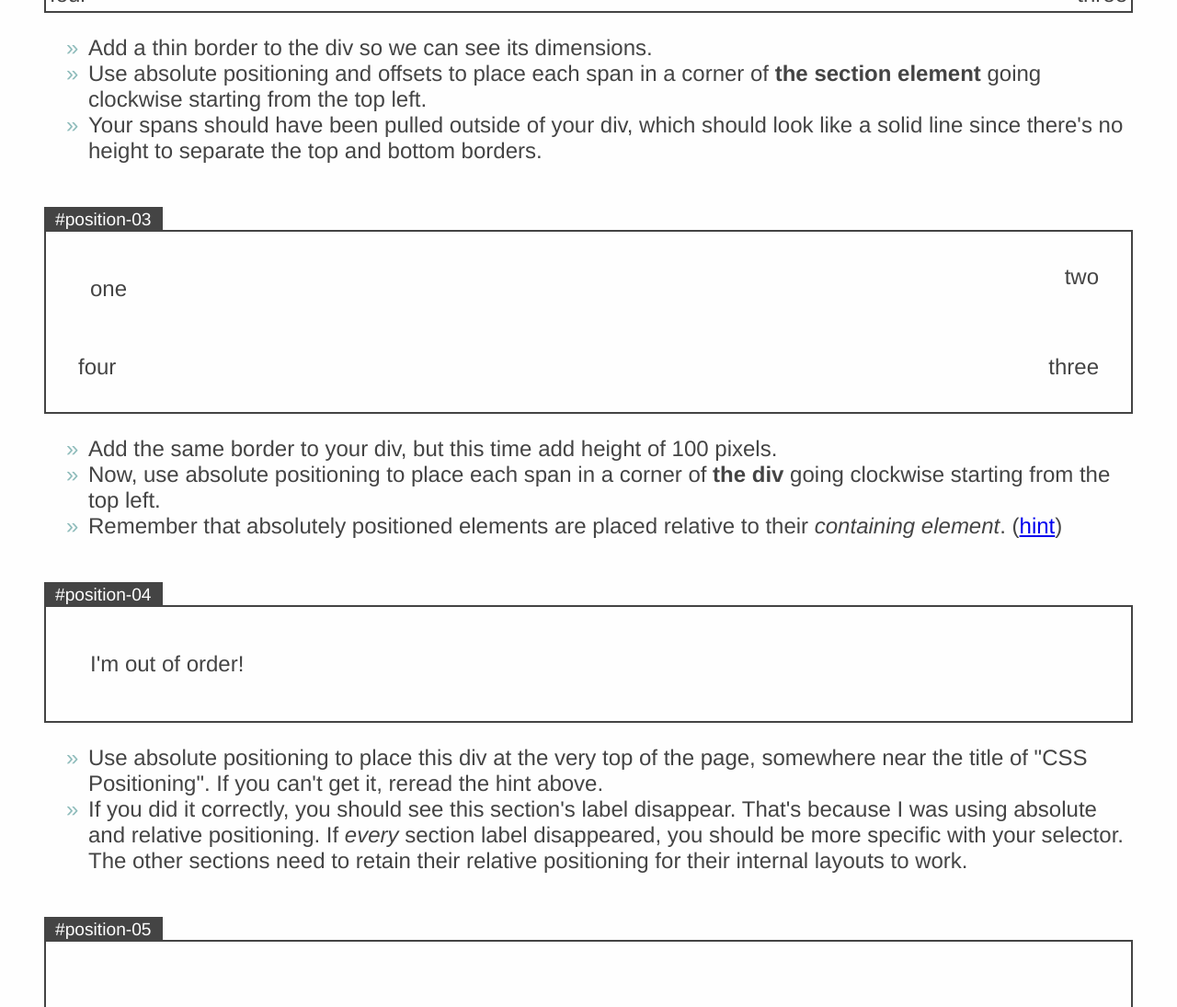
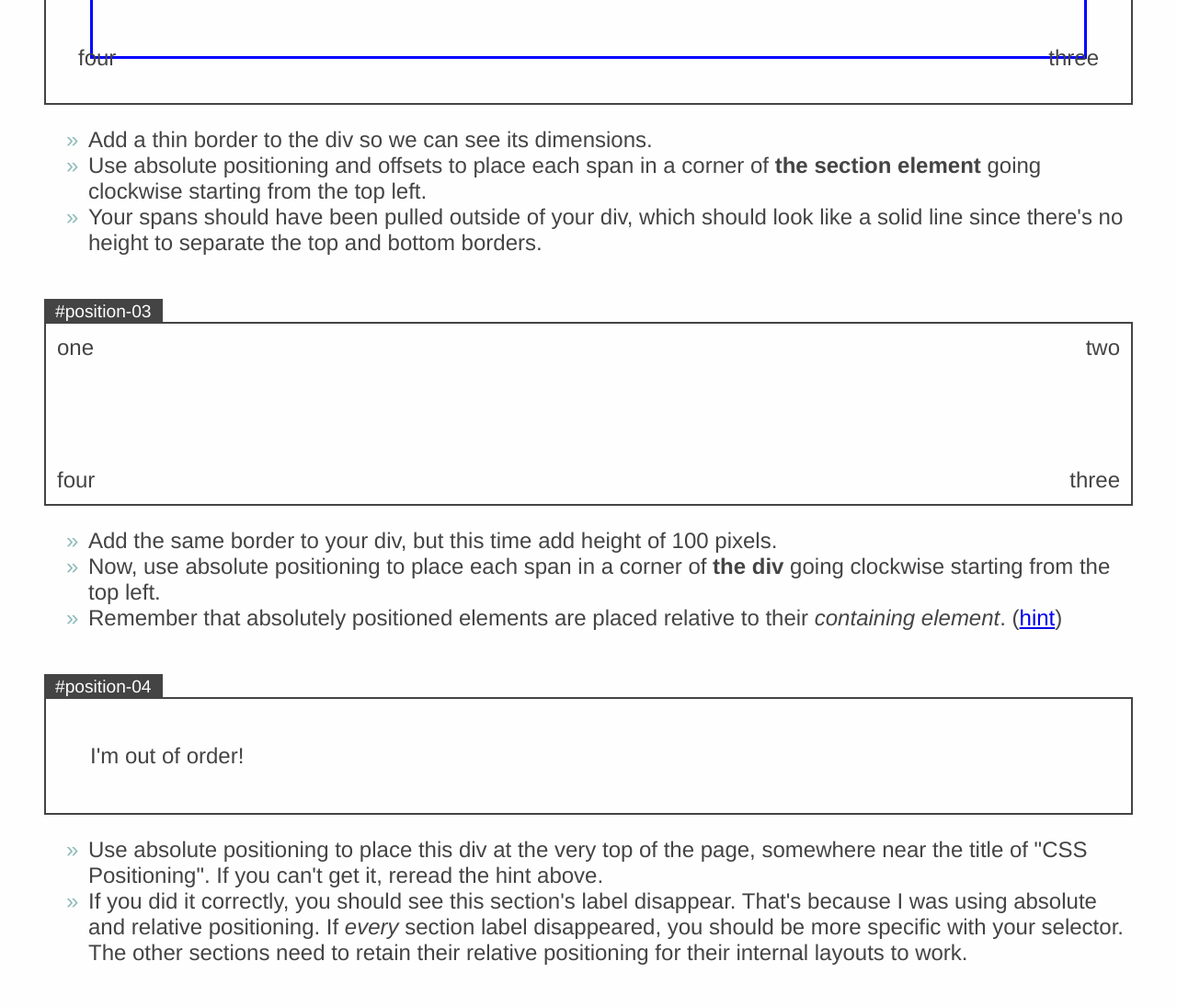
Before and after one commit to zachfedor/css-positioning-lab, a plain HTML site: page index.html in a window 1280 px wide. Shown: the part 8816-9911 px from the top of the page at 92% size. Drawn offline with Linux system fonts and the light colour scheme.

Commit message:
I needed to edit the pixel position of both position 2 and 3

```diff
--- a/my-styles.css
+++ b/my-styles.css
@@ -169,14 +169,14 @@ padding-bottom: 10%;
 
   border:3px solid;
   border-color: blue;
-
+ height: 100px
 
 }
 
 #position-02 span:nth-of-type(1) {
 position: absolute;
-top: 4px;
-left: 4px;
+top: 35px;
+left: 35px;
 
 
 }
@@ -184,8 +184,8 @@ left: 4px;
 #position-02 span:nth-of-type(2) {
 
   position: absolute;
-  top: 4px;
-  right: 4px;
+  top: 35px;
+  right: 35px;
 
 }
 
@@ -193,40 +193,45 @@ left: 4px;
 #position-02 span:nth-of-type(3) {
 
   position: absolute;
-  bottom: 4px;
-  right: 4px;
+  bottom: 35px;
+  right: 35px;
 
 }
 
 #position-02 span:nth-of-type(4) {
 
   position: absolute;
-  bottom: 4px ;
-  left: 4px ;
+  bottom: 35px ;
+  left: 35px ;
 }
 #position-03 div {
 border:3px;
 border-color:blue;
 height: 100px ;
 }
+#position-03 span:nth-child(1) {
+  position: absolute;
+  top: 12px;
+  left: 12px;
+}
 #position-03 span:nth-child(2) {
 position:absolute;
-top: 35px;
-right: 35px;
+top: 12px;
+right: 12px;
 }
 
 #position-03 span:nth-child(3) {
 
   position: absolute;
-  bottom: 35px;
-  right: 35px
+  bottom: 12px;
+  right: 12px
 }
 
 #position-03 span:nth-child(4) {
 
   position: absolute;
-  bottom: 35px;
-  left: 35px;
+  bottom: 12px;
+  left: 12px;
 }
 
 #position-04 div {
```
